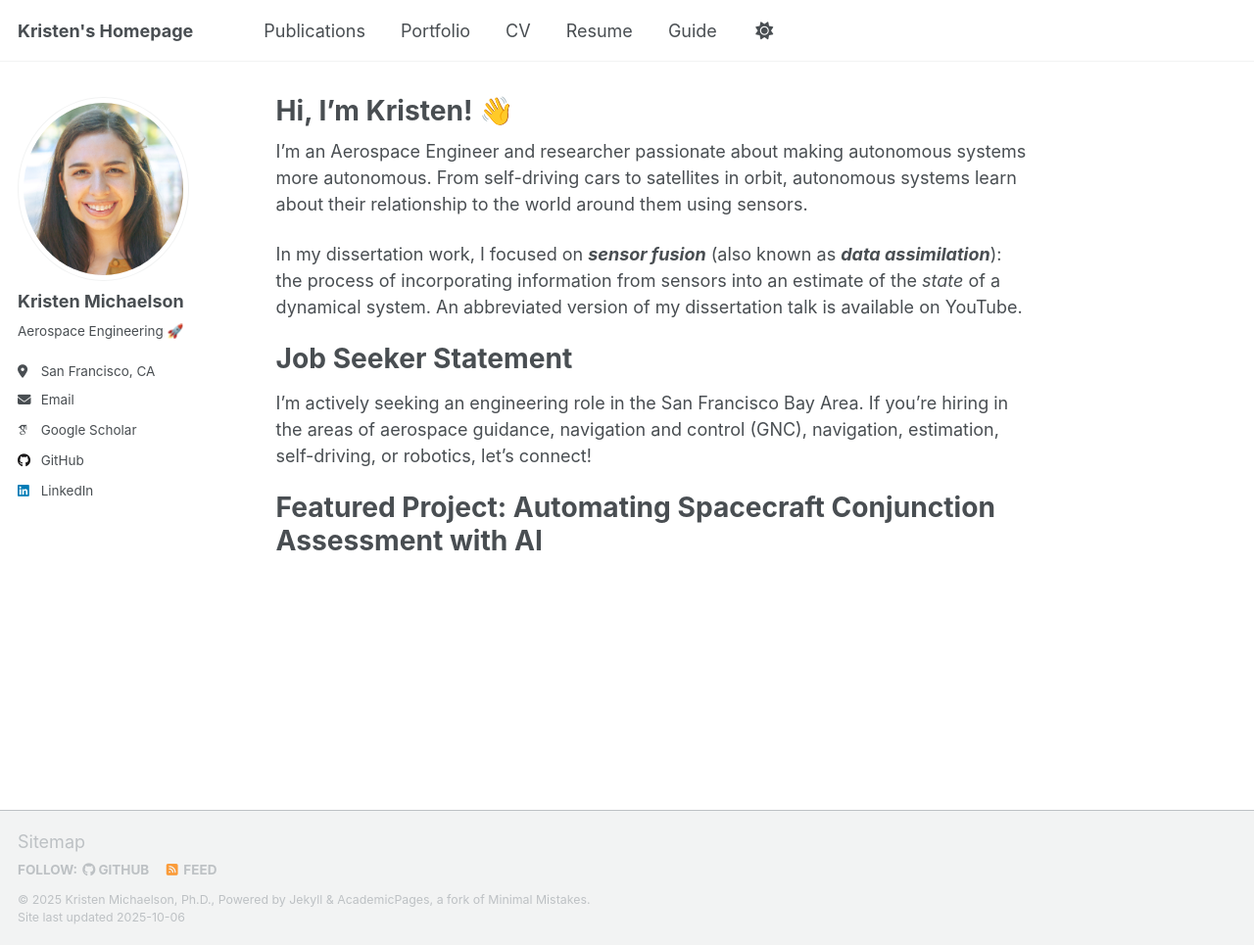
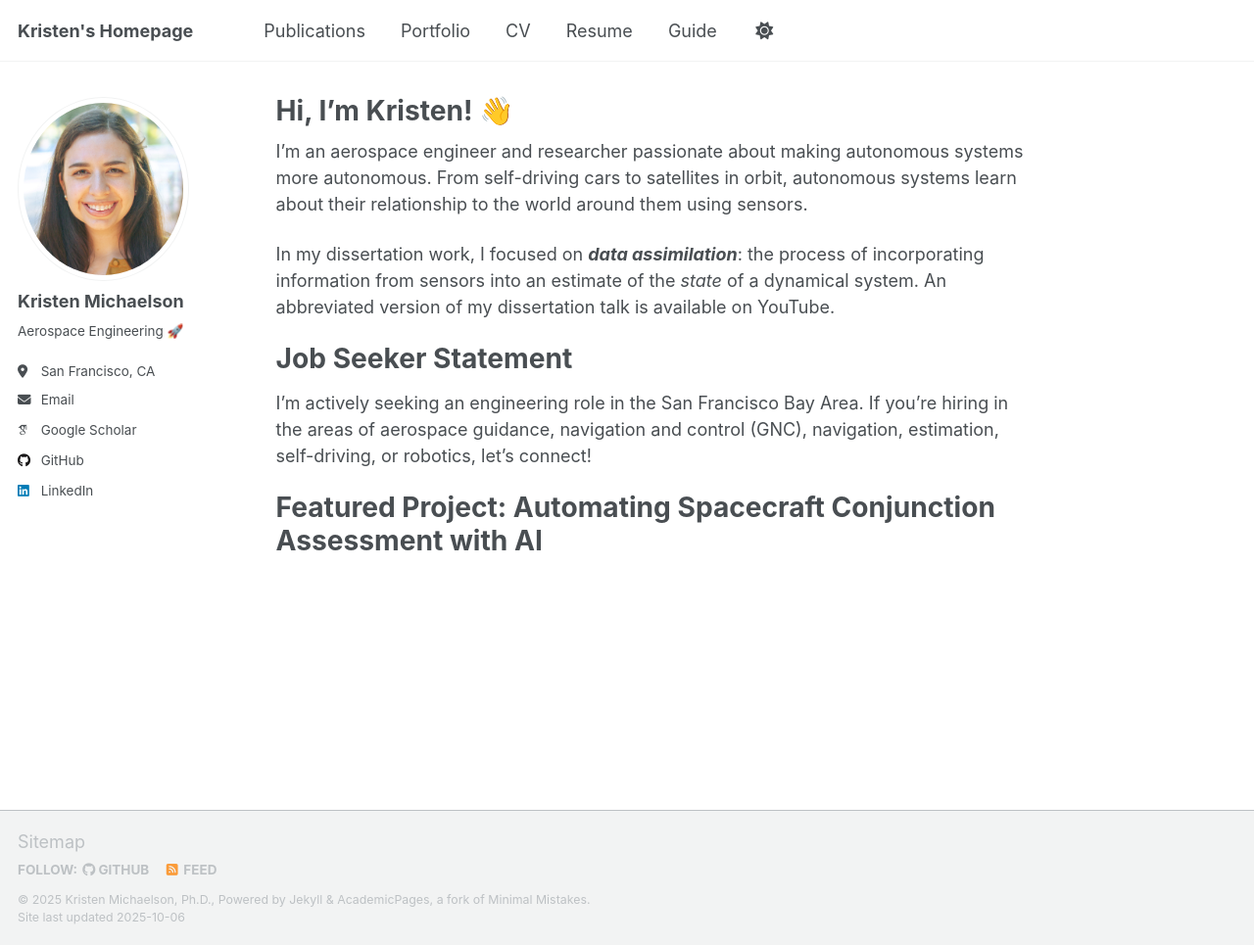
Before and after one commit to kristenmichaelson/kristenmichaelson.github.io, a Jekyll site: the page built from _pages/about.md, in a window 1280 px wide and 965 px high. Shown: the whole window at 98% size. Built offline with Jekyll 4.4.1, drawn with Linux system fonts in a browser that asks for light colours; some web fonts are replaced; a script that is not in the unit is left out.

Commit message:
Update about.md

```diff
--- a/_pages/about.md
+++ b/_pages/about.md
@@ -7,9 +7,9 @@ redirect_from:
   - /about.html
 ---
 
-I'm an Aerospace Engineer and researcher passionate about making autonomous systems more autonomous. From self-driving cars to satellites in orbit, autonomous systems learn about their relationship to the world around them using sensors.
+I'm an aerospace engineer and researcher passionate about making autonomous systems more autonomous. From self-driving cars to satellites in orbit, autonomous systems learn about their relationship to the world around them using sensors.
 
-In my dissertation work, I focused on ***sensor fusion*** (also known as ***data assimilation***): the process of incorporating information from sensors into an estimate of the *state* of a dynamical system. An abbreviated version of my dissertation talk is available on YouTube.
+In my dissertation work, I focused on ***data assimilation***: the process of incorporating information from sensors into an estimate of the *state* of a dynamical system. An abbreviated version of my dissertation talk is available on YouTube.
 
 Job Seeker Statement
 ======
```
